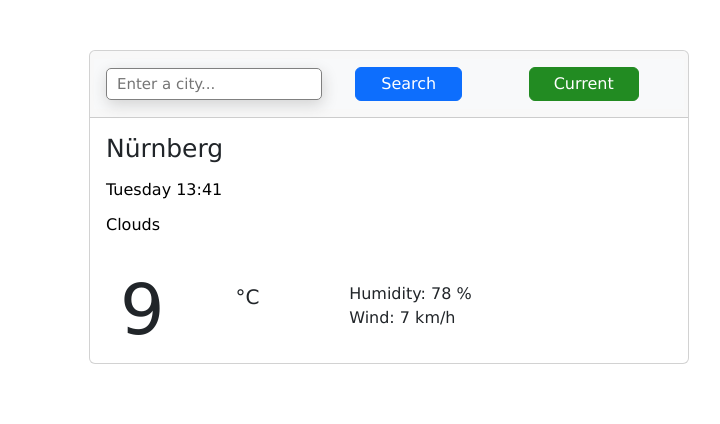
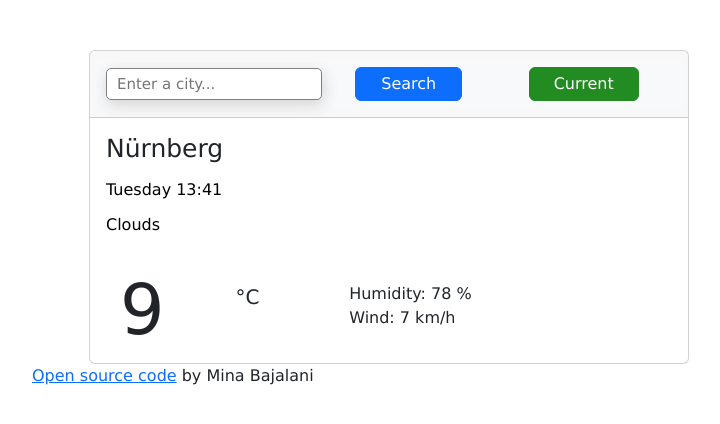
Before and after one commit to minabajalani/Weather-App, a plain HTML site: page index.html in a window 1280 px wide. Shown: the whole page, without its empty margins (18-738 px from the left). Drawn offline with nearby package versions, Linux system fonts and the light colour scheme.

Commit message:
Added footer

```diff
--- a/index.html
+++ b/index.html
@@ -63,6 +63,8 @@
             <script src="src/index.js">
             </script>
         </div>
+
+        <div class="footer"><a href="https://github.com/minabajalani/Weather-App">Open source code</a> by Mina Bajalani </divY>
 </body>
 
 </html>
```
